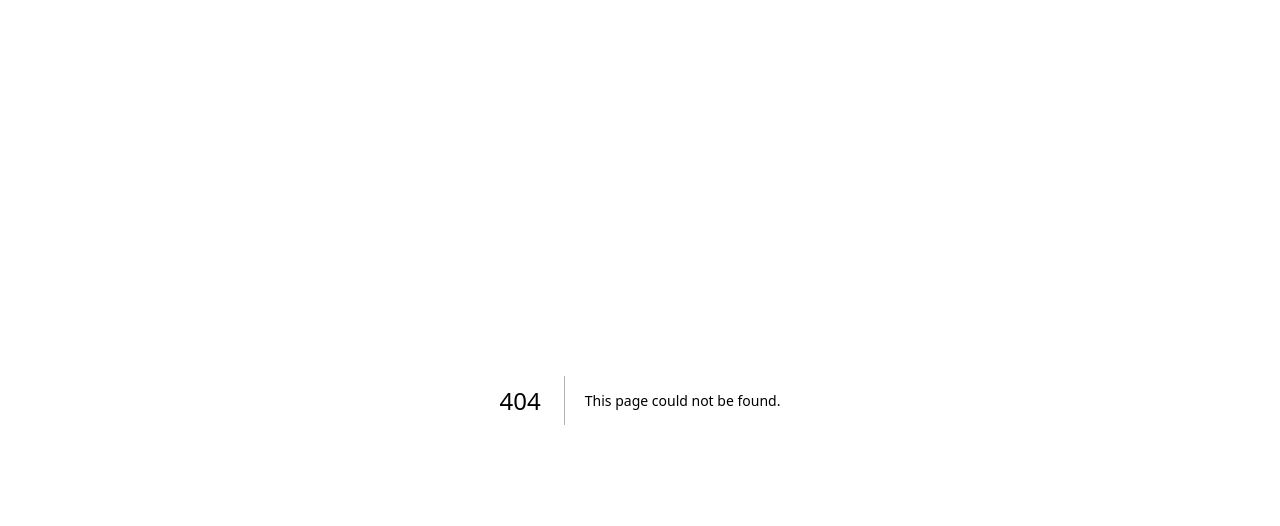
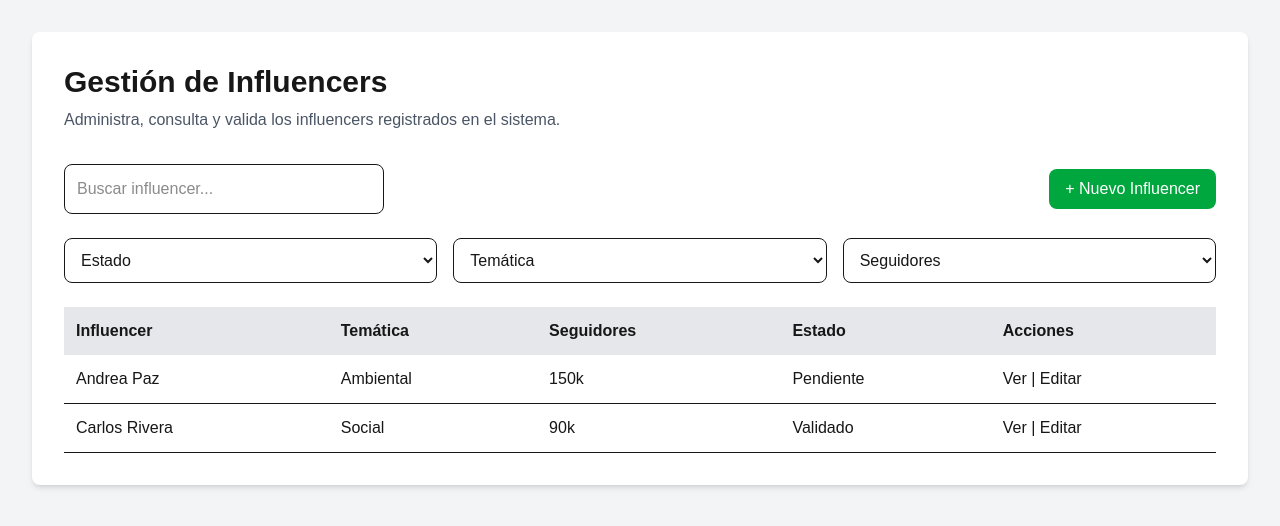
Before and after one commit to Jhair-Martel25/SISTEMAS_INFLUENCERS_FRONTEND, a Next.js app: page /influencers/gestion in a window 1280 px wide. Before the commit this address had no page. Shown: the top 526 px of the page. Built offline with nearby package versions, Linux system fonts and the light colour scheme.

Commit message:
feat: estructura inicial registro influencer

```diff
--- /dev/null
+++ b/src/app/influencers/gestion/page.tsx
@@ -0,0 +1,82 @@
+export default function GestionInfluencersPage() {
+  return (
+    <main className="min-h-screen bg-gray-100 p-8">
+      <div className="max-w-7xl mx-auto bg-white rounded-lg shadow-md p-8">
+        <div className="mb-8">
+          <h1 className="text-3xl font-bold">Gestión de Influencers</h1>
+
+          <p className="text-gray-600 mt-2">
+            Administra, consulta y valida los influencers registrados en el
+            sistema.
+          </p>
+        </div>
+
+        <div className="flex justify-between items-center mb-6">
+          <input
+            type="text"
+            placeholder="Buscar influencer..."
+            className="border rounded-lg p-3 w-80"
+          />
+          <button className="bg-green-600 text-white px-4 py-2 rounded-lg">
+            + Nuevo Influencer
+          </button>
+        </div>
+
+        <div className="grid grid-cols-1 md:grid-cols-3 gap-4 mb-6">
+          <select className="border rounded-lg p-3">
+            <option>Estado</option>
+            <option>Pendiente</option>
+            <option>Validado</option>
+            <option>Rechazado</option>
+          </select>
+
+          <select className="border rounded-lg p-3">
+            <option>Temática</option>
+            <option>Ambiental</option>
+            <option>Social</option>
+            <option>Educación</option>
+          </select>
+
+          <select className="border rounded-lg p-3">
+            <option>Seguidores</option>
+            <option>0 - 10k</option>
+            <option>10k - 100k</option>
+            <option>100k+</option>
+          </select>
+        </div>
+
+        <div className="overflow-x-auto">
+          <table className="w-full border-collapse">
+            <thead>
+              <tr className="bg-gray-200">
+                <th className="p-3 text-left">Influencer</th>
+                <th className="p-3 text-left">Temática</th>
+                <th className="p-3 text-left">Seguidores</th>
+                <th className="p-3 text-left">Estado</th>
+                <th className="p-3 text-left">Acciones</th>
+              </tr>
+            </thead>
+
+            <tbody>
+              <tr className="border-b">
+                <td className="p-3">Andrea Paz</td>
+                <td className="p-3">Ambiental</td>
+                <td className="p-3">150k</td>
+                <td className="p-3">Pendiente</td>
+                <td className="p-3">Ver | Editar</td>
+              </tr>
+
+              <tr className="border-b">
+                <td className="p-3">Carlos Rivera</td>
+                <td className="p-3">Social</td>
+                <td className="p-3">90k</td>
+                <td className="p-3">Validado</td>
+                <td className="p-3">Ver | Editar</td>
+              </tr>
+            </tbody>
+          </table>
+        </div>
+      </div>
+    </main>
+  );
+}
```
